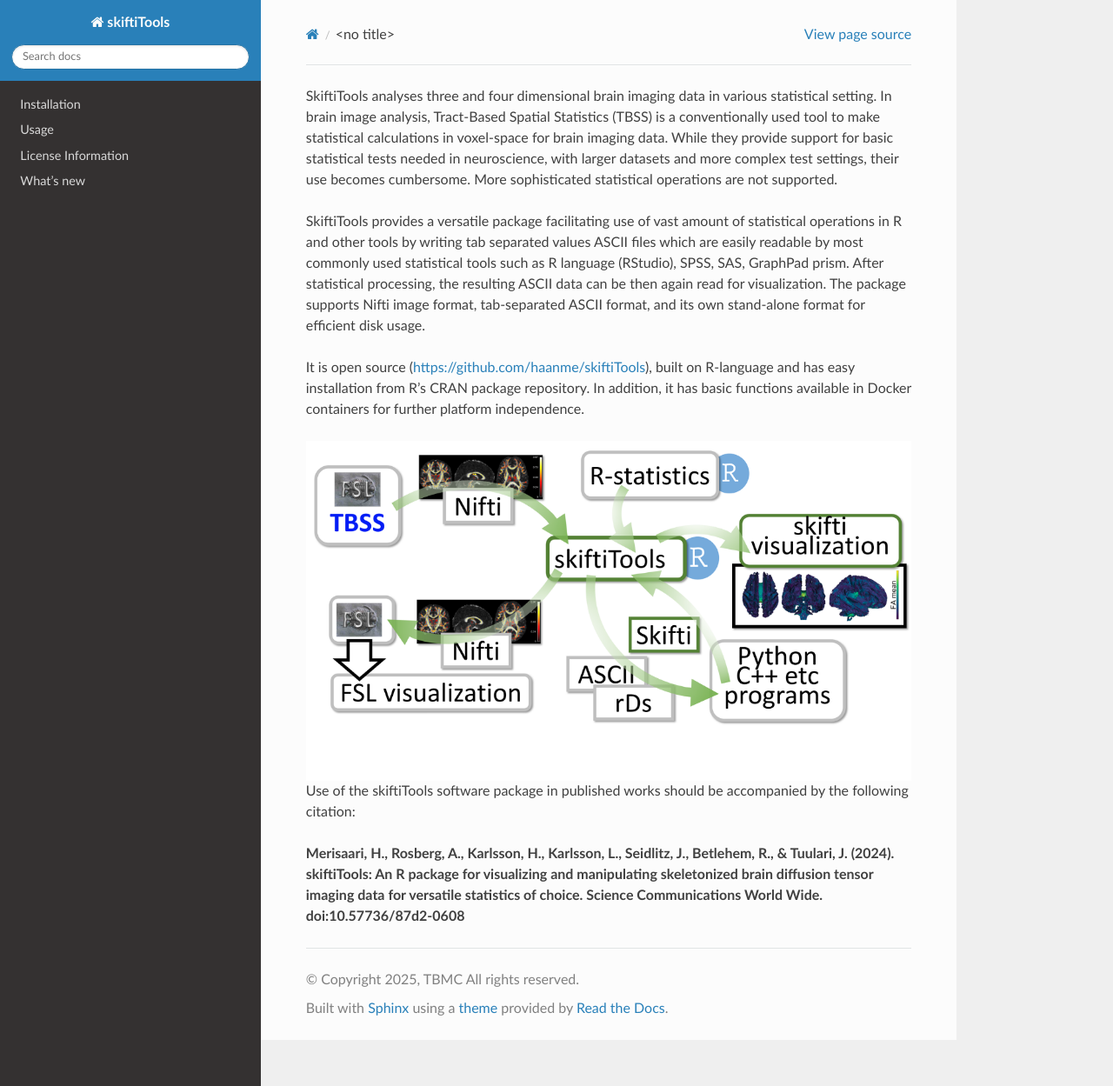
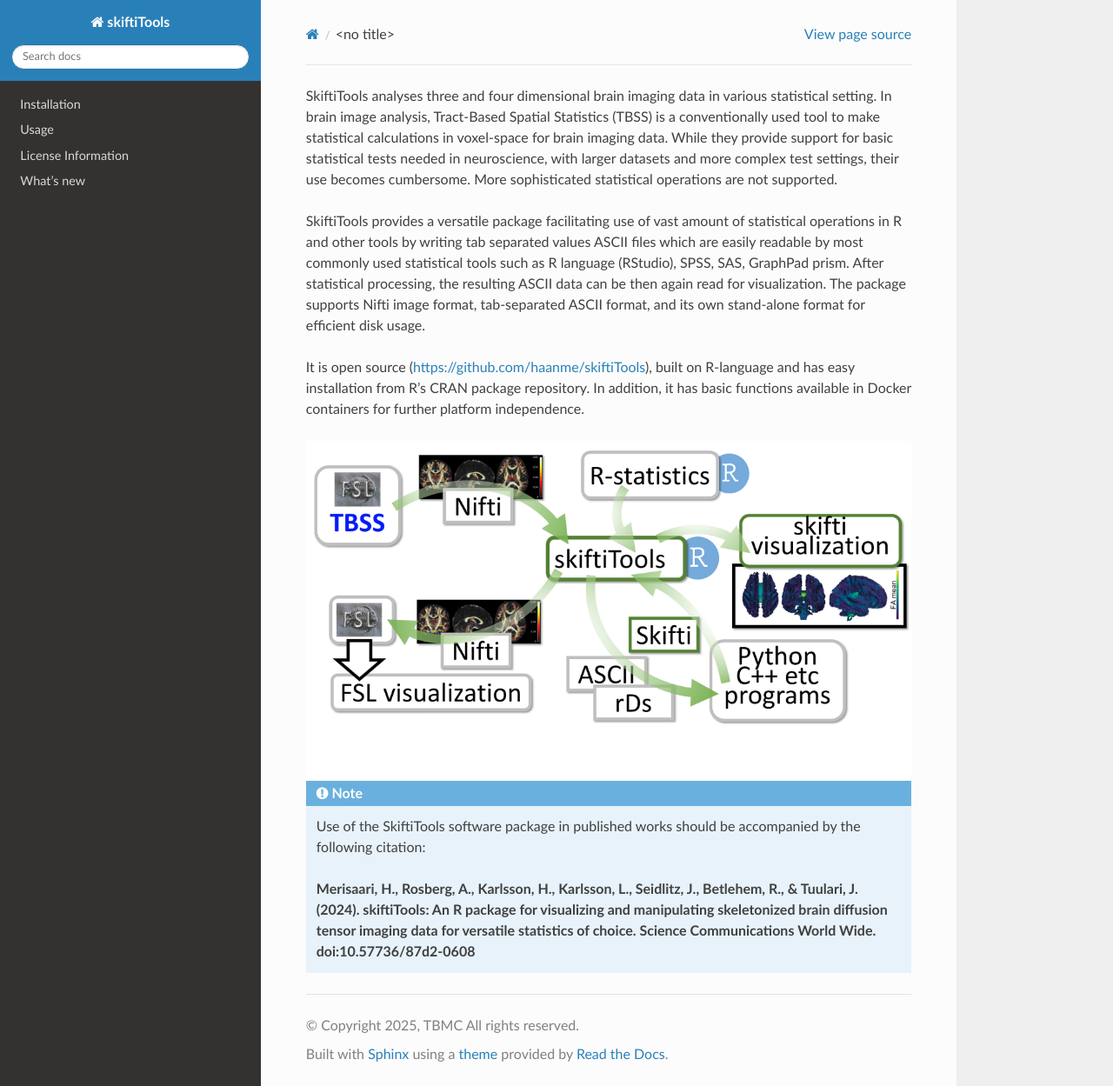
Before and after one commit to HKA07/skiftiGuide, a Sphinx documentation site: the page built from docs/about.rst, in a window 1280 px wide and 1249 px high. Shown: the whole window at 87% size. Built offline with Sphinx 7.4.7 and the Read the Docs theme 3.1.0, drawn with Linux system fonts in a browser that asks for light colours; some of the changed lines change nothing that is shown.

Commit message:
Update about.rst

```diff
--- a/docs/about.rst
+++ b/docs/about.rst
@@ -6,6 +6,8 @@
 
 .. image:: Figure1.png
 
-Use of the skiftiTools software package in published works should be accompanied by the following citation:
+.. note::
 
-**Merisaari, H., Rosberg, A., Karlsson, H., Karlsson, L., Seidlitz, J., Betlehem,    R., & Tuulari, J. (2024). skiftiTools: An R package for visualizing and            manipulating skeletonized brain diffusion tensor imaging data for versatile        statistics of choice. Science Communications World Wide. doi:10.57736/87d2-0608**
+  Use of the SkiftiTools software package in published works should be accompanied by the following citation:
+
+  **Merisaari, H., Rosberg, A., Karlsson, H., Karlsson, L., Seidlitz, J., Betlehem,    R., & Tuulari, J. (2024). skiftiTools: An R package for visualizing and            manipulating skeletonized brain diffusion tensor imaging data for versatile        statistics of choice. Science Communications World Wide. doi:10.57736/87d2-0608**
```
